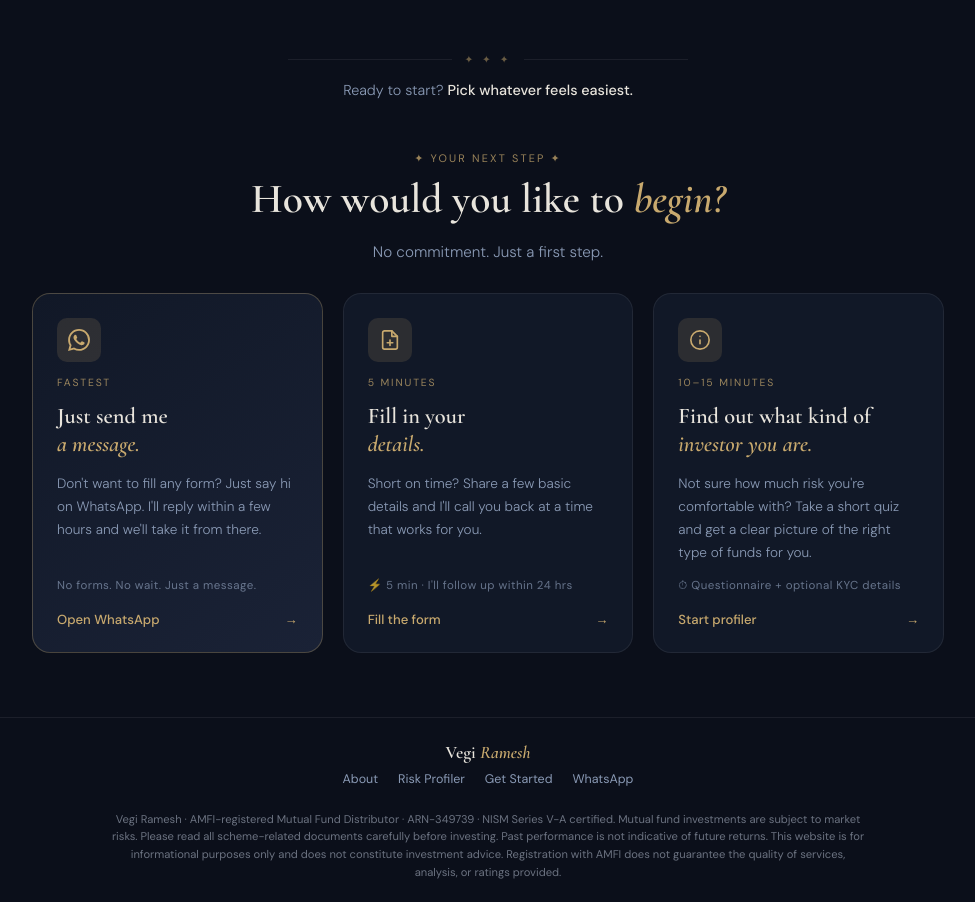
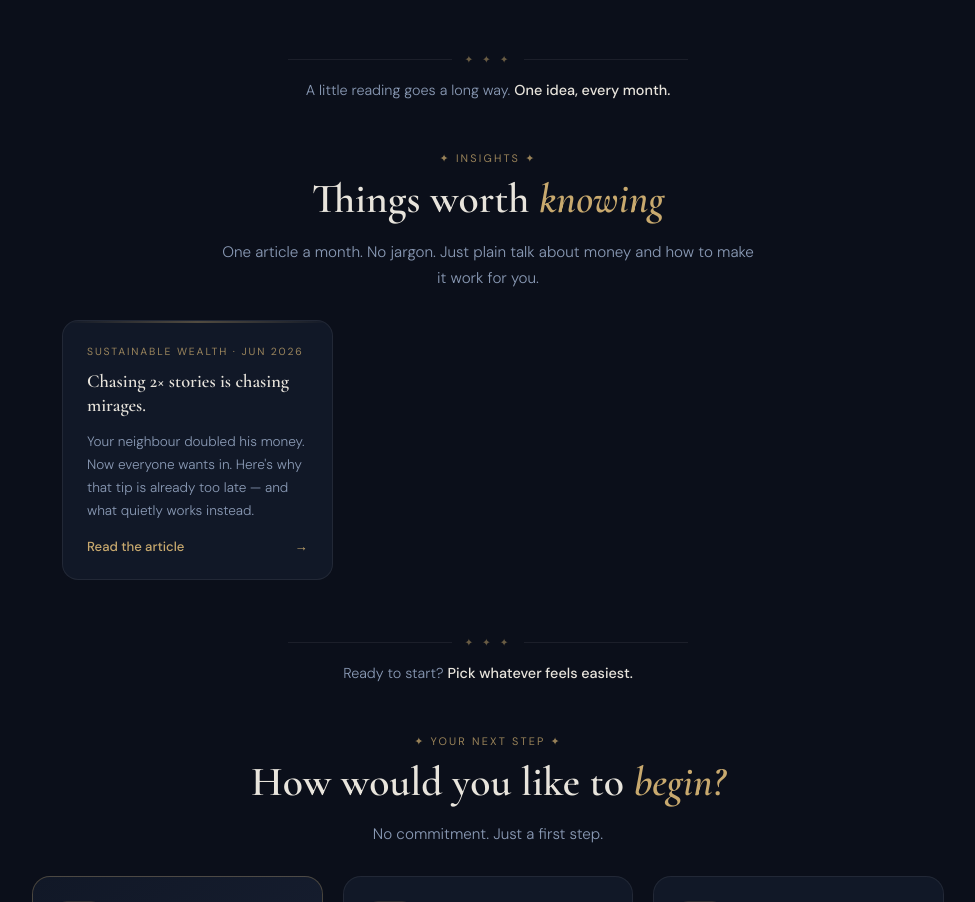
Before and after one commit to rameshvegi25/my-first-static-web-app, a website: page src/index.html in a window 1280 px wide. Shown: the part 3587-4489 px from the top of the page, without its empty margins (152-1127 px from the left). Drawn offline with nearby package versions, Linux system fonts and the light colour scheme.

Commit message:
Implement insights section with card layout
Added insights section with grid layout and cards.

```diff
--- a/src/index.html
+++ b/src/index.html
@@ -1143,6 +1143,103 @@
         .hero { padding: 6.5rem 1.25rem 3rem; min-height: auto; }
         .hero h1 { font-size: clamp(2rem, 8vw, 2.8rem); }
         .start-section { padding: 2rem 1rem 4rem; }
+      }
+
+      /* ── INSIGHTS ── */
+      .insights-section {
+        position: relative;
+        z-index: 1;
+        max-width: 900px;
+        margin: 0 auto;
+        padding: 2rem 1.5rem 2.5rem;
+      }
+
+      .insights-grid {
+        display: grid;
+        grid-template-columns: repeat(3, 1fr);
+        gap: 1.25rem;
+        margin-top: 0.5rem;
+      }
+      @media (max-width: 700px) {
+        .insights-grid { grid-template-columns: 1fr; }
+      }
+
+      .insight-card {
+        background: var(--surface);
+        border: 1px solid var(--border);
+        border-radius: 16px;
+        padding: 1.5rem;
+        text-decoration: none;
+        color: var(--text);
+        display: flex;
+        flex-direction: column;
+        gap: 0.75rem;
+        transition: border-color 0.3s, transform 0.3s, box-shadow 0.3s;
+        position: relative;
+        overflow: hidden;
+      }
+      .insight-card::before {
+        content: "";
+        position: absolute;
+        top: 0; left: 0; right: 0;
+        height: 2px;
+        background: linear-gradient(90deg, transparent, var(--accent), transparent);
+        opacity: 0.35;
+        transition: opacity 0.3s;
+      }
+      .insight-card:hover {
+        border-color: rgba(200,169,110,0.3);
+        transform: translateY(-3px);
+        box-shadow: 0 12px 36px rgba(0,0,0,0.25);
+      }
+      .insight-card:hover::before { opacity: 0.7; }
+
+      .insight-card.placeholder {
+        border-style: dashed;
+        opacity: 0.4;
+        pointer-events: none;
+      }
+
+      .insight-tag {
+        font-size: 0.65rem;
+        letter-spacing: 0.18em;
+        text-transform: uppercase;
+        color: var(--accent);
+        font-family: var(--sans);
+        opacity: 0.75;
+      }
+
+      .insight-title {
+        font-family: var(--serif);
+        font-size: 1.15rem;
+        font-weight: 600;
+        color: var(--text);
+        line-height: 1.3;
+      }
+
+      .insight-desc {
+        font-size: 0.85rem;
+        color: var(--muted);
+        line-height: 1.7;
+        font-weight: 300;
+        flex: 1;
+      }
+
+      .insight-cta {
+        font-size: 0.82rem;
+        font-weight: 500;
+        color: var(--accent);
+        display: flex;
+        align-items: center;
+        justify-content: space-between;
+        margin-top: 0.25rem;
+      }
+
+      .insight-date {
+        font-size: 0.7rem;
+        color: var(--muted);
+        opacity: 0.6;
+        letter-spacing: 0.04em;
       }
     </style>
   </head>
@@ -1448,6 +1545,51 @@
         <span class="bridge-ornament">✦ ✦ ✦</span>
         <div class="bridge-rule"></div>
       </div>
+      <p class="bridge-text">A little reading goes a long way. <strong>One idea, every month.</strong></p>
+    </div>
+
+    <!-- INSIGHTS SECTION -->
+    <section class="insights-section" id="insights">
+      <div class="section-eyebrow">✦ Insights ✦</div>
+      <h2 class="section-title">Things worth <em>knowing</em></h2>
+      <p class="section-sub">One article a month. No jargon. Just plain talk about money and how to make it work for you.</p>
+
+      <div class="insights-grid">
+
+        <a href="Sustainable.html" class="insight-card">
+          <div class="insight-tag">Sustainable Wealth · Jun 2026</div>
+          <div class="insight-title">Chasing 2× stories is chasing mirages.</div>
+          <p class="insight-desc">Your neighbour doubled his money. Now everyone wants in. Here's why that tip is already too late — and what quietly works instead.</p>
+          <div class="insight-cta">
+            <span>Read the article</span>
+            <span>→</span>
+          </div>
+        </a>
+
+        <!--
+        <div class="insight-card placeholder">
+          <div class="insight-tag">Coming next month</div>
+          <div class="insight-title">Next article coming soon.</div>
+          <p class="insight-desc">A new piece every month — plain talk about money, goals, and the things no one explains properly.</p>
+        </div>
+
+        <div class="insight-card placeholder">
+          <div class="insight-tag">Coming soon</div>
+          <div class="insight-title">More on the way.</div>
+          <p class="insight-desc">Check back each month for a fresh perspective on investing, goals, and building wealth the boring — effective — way.</p>
+        </div>
+        -->
+
+      </div>
+    </section>
+
+    <!-- BRIDGE -->
+    <div class="bridge">
+      <div class="bridge-line">
+        <div class="bridge-rule"></div>
+        <span class="bridge-ornament">✦ ✦ ✦</span>
+        <div class="bridge-rule"></div>
+      </div>
       <p class="bridge-text">Ready to start? <strong>Pick whatever feels easiest.</strong></p>
     </div>
 
```
